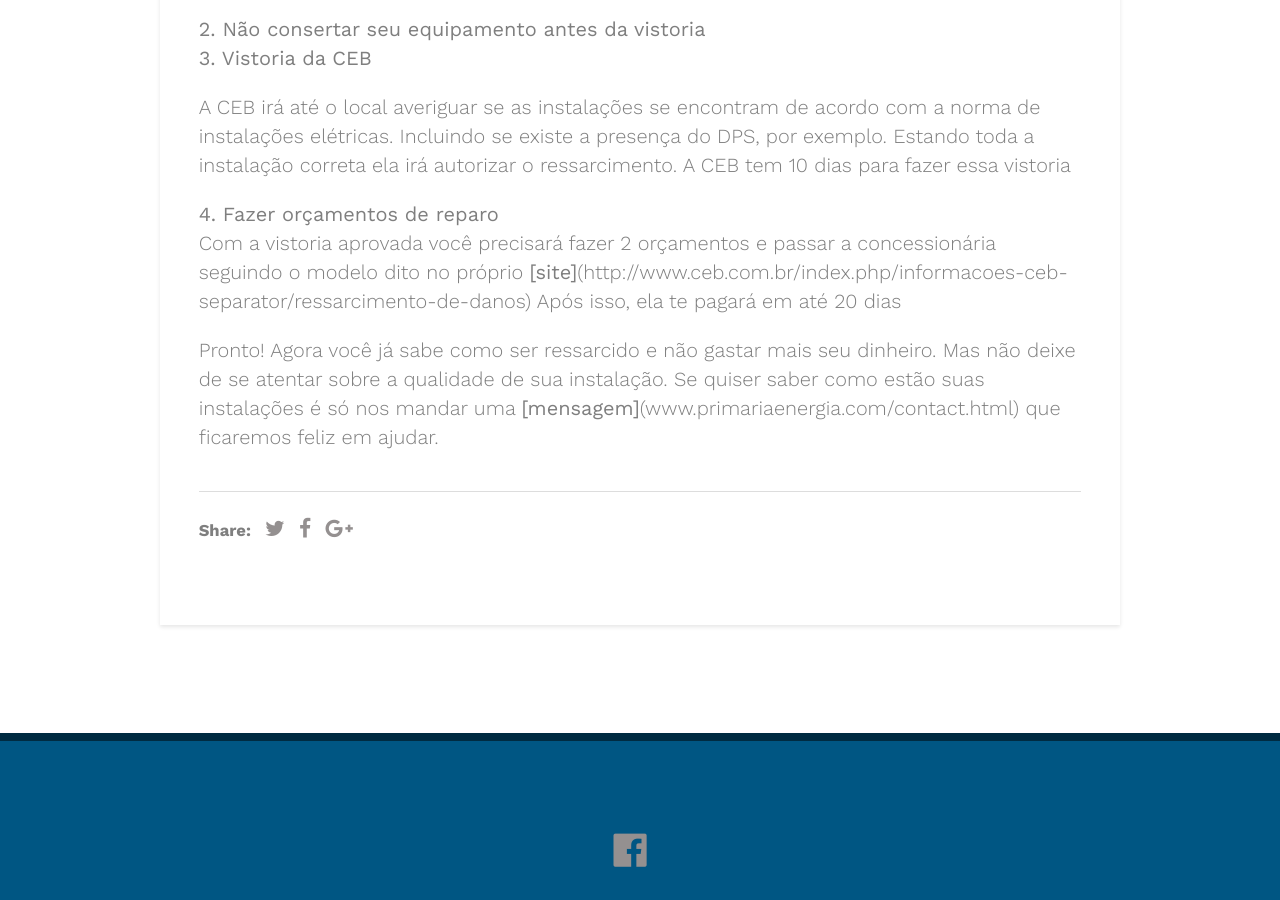
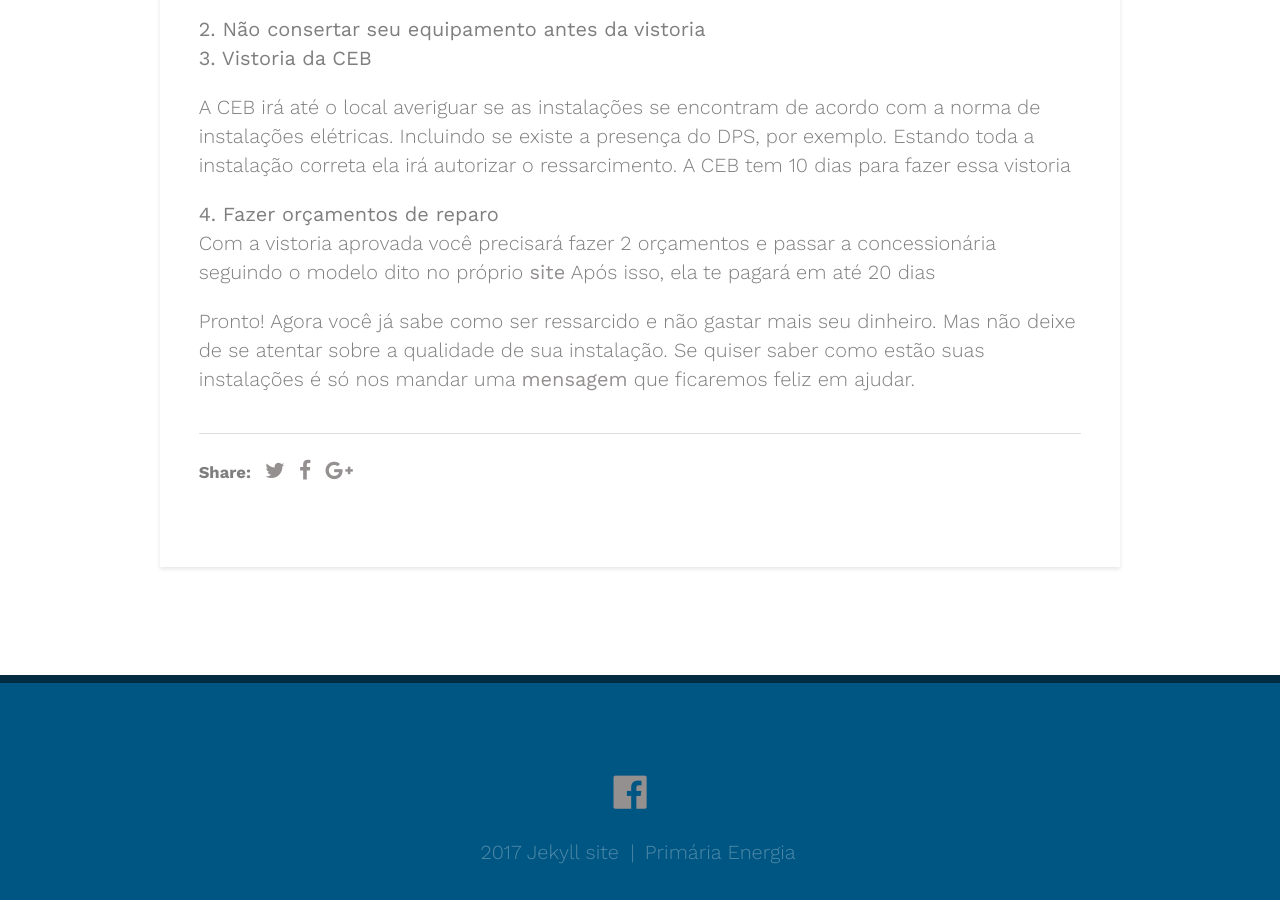
Before and after one commit to primariaenergia/blog, a Jekyll site: the page built from _posts/2018-05-20-ressarcimento-ceb.md, in a window 1280 px wide and 900 px high, scrolled down 2098 px. Built offline with Jekyll 4.4.1, drawn with Linux system fonts in a browser that asks for light colours; some web fonts are replaced; comment, search, counter and statistics services are not loaded.

Commit message:
Update 2018-05-20-ressarcimento-ceb.md

```diff
--- a/_posts/2018-05-20-ressarcimento-ceb.md
+++ b/_posts/2018-05-20-ressarcimento-ceb.md
@@ -28,9 +28,9 @@ Mas e se eu tiver tudo isso e mesmo assim meu equipamento for queimado, eu posso
 A CEB irá até o local averiguar se as instalações se encontram de acordo com a norma de instalações elétricas. Incluindo se existe a presença do DPS, por exemplo. Estando toda a instalação correta ela irá autorizar o ressarcimento. A CEB tem 10 dias para fazer essa vistoria
 
 **4.	Fazer orçamentos de reparo**
-Com a vistoria aprovada você precisará fazer 2 orçamentos e passar a concessionária seguindo o modelo dito no próprio **[site]**(http://www.ceb.com.br/index.php/informacoes-ceb-separator/ressarcimento-de-danos)
+Com a vistoria aprovada você precisará fazer 2 orçamentos e passar a concessionária seguindo o modelo dito no próprio **[site](http://www.ceb.com.br/index.php/informacoes-ceb-separator/ressarcimento-de-danos)**
 Após isso, ela te pagará em até 20 dias
 
 
 Pronto! Agora você já sabe como ser ressarcido e não gastar mais seu dinheiro. Mas não deixe de se atentar sobre a qualidade de sua instalação.
-Se quiser saber como estão suas instalações é só nos mandar uma **[mensagem]**(www.primariaenergia.com/contact.html) que ficaremos feliz em ajudar.
+Se quiser saber como estão suas instalações é só nos mandar uma **[mensagem](www.primariaenergia.com/contact.html)** que ficaremos feliz em ajudar.
```
